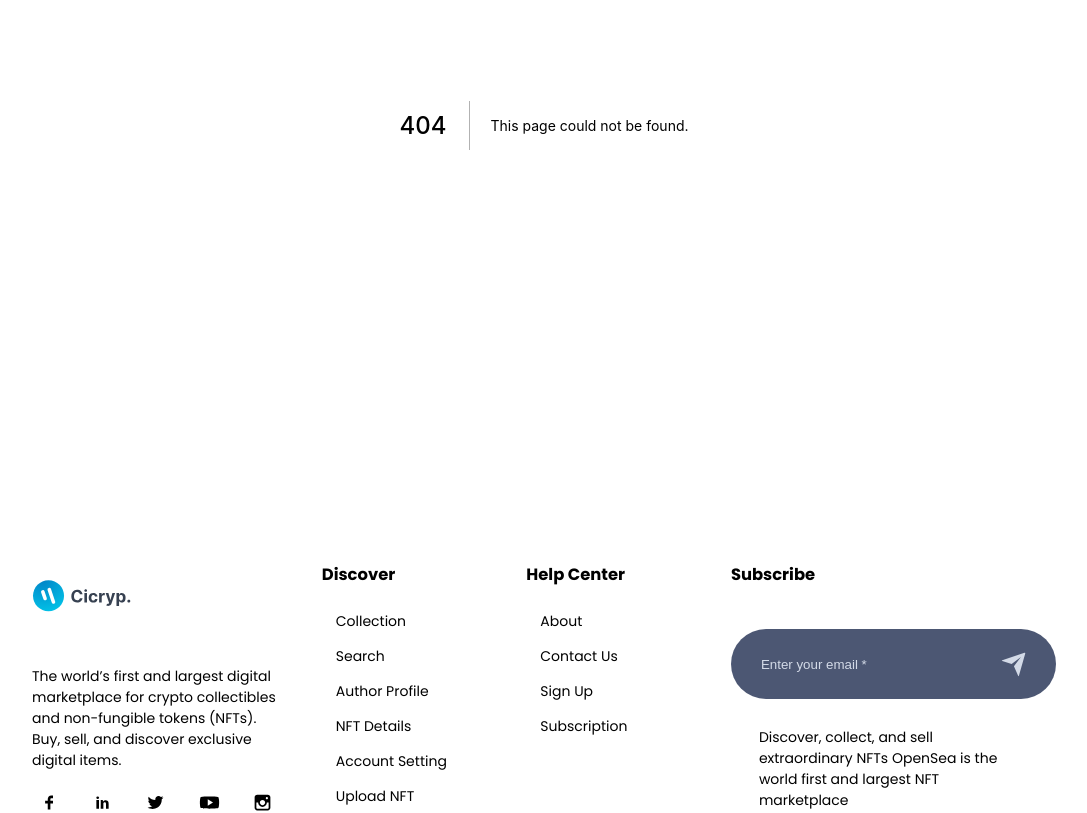
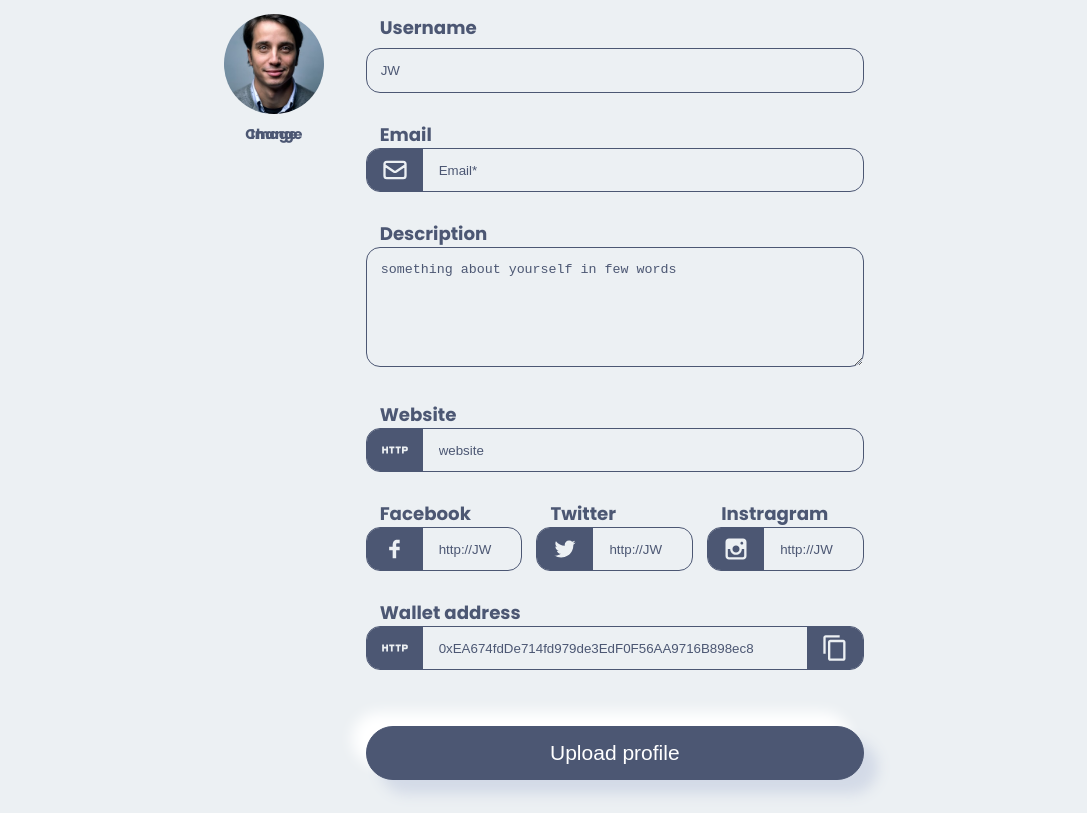
Before and after one commit to Sa1tyPretzel/nft_marketplace, a Next.js app: page /account in a window 1280 px wide. Before the commit this address had no page. Shown: the part 440-1253 px from the top of the page, without its empty margins (96-1183 px from the left). Built offline with nearby package versions, Linux system fonts and the light colour scheme.

Commit message:
add account page

```diff
--- /dev/null
+++ b/AccountPage/Form/Form.jsx
@@ -0,0 +1,118 @@
+import React from "react";
+import { HiOutlineMail } from "react-icons/hi";
+import { MdOutlineHttp, MdOutlineContentCopy } from "react-icons/md";
+import {
+  TiSocialFacebook,
+  TiSocialTwitter,
+  TiSocialInstagram,
+} from "react-icons/ti";
+
+//INTERNAL IMPORT
+import Style from "./Form.module.css";
+import { Button } from "../../components/componentsindex.js";
+
+const Form = () => {
+    return (
+        <div className={Style.Form}>
+          <div className={Style.Form_box}>
+            <form>
+              <div className={Style.Form_box_input}>
+                <label htmlFor="name">Username</label>
+                <input
+                  type="text"
+                  placeholder="JW"
+                  className={Style.Form_box_input_userName}
+                />
+              </div>
+
+              <div className={Style.Form_box_input}>
+                <label htmlFor="email">Email</label>
+                <div className={Style.Form_box_input_box}>
+                  <div className={Style.Form_box_input_box_icon}>
+                    <HiOutlineMail />
+                  </div>
+                  <input type="text" placeholder="Email*" />
+                </div>
+              </div>
+
+              <div className={Style.Form_box_input}>
+                <label htmlFor="description">Description</label>
+                <textarea
+                  name=""
+                  id=""
+                  cols="30"
+                  rows="6"
+                  placeholder="something about yourself in few words"
+                ></textarea>
+              </div>
+
+              <div className={Style.Form_box_input}>
+                <label htmlFor="website">Website</label>
+                <div className={Style.Form_box_input_box}>
+                  <div className={Style.Form_box_input_box_icon}>
+                    <MdOutlineHttp />
+                  </div>
+
+                  <input type="text" placeholder="website" />
+                </div>
+              </div>
+
+              <div className={Style.Form_box_input_social}>
+                <div className={Style.Form_box_input}>
+                  <label htmlFor="facebook">Facebook</label>
+                  <div className={Style.Form_box_input_box}>
+                    <div className={Style.Form_box_input_box_icon}>
+                      <TiSocialFacebook />
+                    </div>
+                    <input type="text" placeholder="http://JW" />
+                  </div>
+                </div>
+                <div className={Style.Form_box_input}>
+                  <label htmlFor="Twitter">Twitter</label>
+                  <div className={Style.Form_box_input_box}>
+                    <div className={Style.Form_box_input_box_icon}>
+                      <TiSocialTwitter />
+                    </div>
+                    <input type="text" placeholder="http://JW" />
+                  </div>
+                </div>
+                <div className={Style.Form_box_input}>
+                  <label htmlFor="Instragram">Instragram</label>
+                  <div className={Style.Form_box_input_box}>
+                    <div className={Style.Form_box_input_box_icon}>
+                      <TiSocialInstagram />
+                    </div>
+                    <input type="text" placeholder="http://JW" />
+                  </div>
+                </div>
+              </div>
+
+              <div className={Style.Form_box_input}>
+                <label htmlFor="wallet">Wallet address</label>
+                <div className={Style.Form_box_input_box}>
+                  <div className={Style.Form_box_input_box_icon}>
+                    <MdOutlineHttp />
+                  </div>
+                  <input
+                    type="text"
+                    placeholder="0xEA674fdDe714fd979de3EdF0F56AA9716B898ec8"
+                  />
+                  <div className={Style.Form_box_input_box_icon}>
+                    <MdOutlineContentCopy />
+                  </div>
+                </div>
+              </div>
+
+              <div className={Style.Form_box_btn}>
+                <Button
+                  btnName="Upload profile"
+                  handleClick={() => {}}
+                  classStyle={Style.button}
+                />
+              </div>
+            </form>
+          </div>
+        </div>
+      );
+    };
+export default Form
--- /dev/null
+++ b/AccountPage/Form/Form.module.css
@@ -0,0 +1,95 @@
+
+
+.Form{
+    width: 100%;
+}
+
+.Form_box_input{
+    margin-top: 2rem;
+}
+
+.Form_box_input label{
+    display: block;
+    width: 100%;
+    margin-left: 1rem;
+    font-weight: 700;
+    font-size: 1.3rem;
+}
+
+.Form_box_input_userName{
+    width: 100%;
+    border: 1px solid var(--icons-color);
+    padding: 1rem;
+    border-radius: 1rem;
+    background-color: transparent;
+    margin-top: .5rem;
+    outline: none;
+}
+
+.Form_box_input::placeholder{
+    font-size: 1.2rem;
+    color: var(--icons-color);
+}
+
+.Form_box_input_box{
+    width: 100%;
+    border: 1px solid var(--icons-color);
+    border-radius: 1rem;
+    align-items: center;
+    display: flex;
+    gap: 1rem;
+    overflow: hidden;
+}
+
+.Form_box_input_box_icon{
+    font-size: 2rem;
+    background-color: var(--icons-color);
+    padding: .5rem 1rem;
+    color: var(--main-bg-color);
+    display: grid;
+    cursor: pointer;
+}
+
+.Form_box_input_box input{
+    width: 90%;
+    border: 0;
+    background-color: transparent;
+    outline: none;
+}
+
+.Form_box_input textarea{
+    width: 100%;
+    background-color: transparent;
+    outline: none;
+    border-radius: 1rem;
+    padding: 1rem;
+    border: 1px solid var(--icons-color);
+}
+
+.Form_box_input_social{
+    display: grid;
+    grid-template-columns: repeat(3, 1fr);
+    gap: 1rem;
+}
+.Form_box_btn{
+    margin: 4rem 0;
+}
+
+.button{
+    width: 100%;
+    display: flex;
+    justify-content: center;
+    font-size: 1.5rem;
+}
+
+@media screen and (max-width: 35em) {
+    .Form_box_input_social{
+        grid-template-columns: 1fr;
+    }
+}
+
+@media screen and (min-width: 425px) and (max-width: 768px) {
+    .Form_box_input_social{
+        grid-template-columns: 1fr 1fr;
+    }
+}
--- a/package.json
+++ b/package.json
@@ -13,6 +13,7 @@
     "next": "12.2.5",
     "react": "18.2.0",
     "react-dom": "18.2.0",
+    "react-dropzone": "^14.2.3",
     "react-icons": "^4.7.1"
   }
 }
--- /dev/null
+++ b/pages/account.js
@@ -0,0 +1,53 @@
+import React, { useState, useMemo, useCallback, useContext } from "react";
+import Image from "next/image";
+import { useDropzone } from "react-dropzone";
+
+//INTERNAL IMPORT
+import Style from "../styles/account.module.css";
+import images from "../img";
+import From from "../AccountPage/Form/Form";
+
+const account = () => {
+    const [fileUrl, setFileUrl] = useState(null);
+
+    const onDrop = useCallback(async (acceptedFile) => {
+      setFileUrl(acceptedFile[0]);
+    }, []);
+
+    const { getRootProps, getInputProps } = useDropzone({
+      onDrop,
+      accept: "image/*",
+      maxSize: 5000000,
+    });
+
+  return (
+    <div className={Style.account}>
+      <div className={Style.account_info}>
+        <h1>Profile settings</h1>
+        <p>
+          You can set preferred display name, create your profile URL and manage
+          other personal settings.
+        </p>
+      </div>
+
+      <div className={Style.account_box}>
+        <div className={Style.account_box_img} {...getRootProps()}>
+          <input {...getInputProps()} />
+          <Image
+            src={images.user1}
+            alt="account upload"
+            width={150}
+            height={150}
+            className={Style.account_box_img_img}
+          />
+          <p className={Style.account_box_img_para}>Change Image</p>
+        </div>
+        <div className={Style.account_box_from}>
+          <From />
+        </div>
+      </div>
+    </div>
+  )
+}
+
+export default account
--- /dev/null
+++ b/styles/account.module.css
@@ -0,0 +1,88 @@
+
+.account{
+    width: 100%;
+    margin-block: 6rem;
+}
+
+.account_info{
+    width: 50%;
+    margin:  0 auto;
+    border-bottom: 1px solid var(--shadow-dark-color);
+}
+
+.account_info h1{
+    font-size: 4rem;
+    line-height: .5;
+}
+
+.account_info p{
+    font-size: 1.3rem;
+    width: 80%;
+    line-height: 1.2;
+    padding-bottom: .5rem;
+}
+
+.account_box{
+    width: 50%;
+    margin:  0 auto;
+
+    display: grid;
+    grid-template-columns: 1fr 5fr;
+    margin-top: 3rem;
+    gap: 3rem;
+    align-items: flex-start;
+}
+
+.account_box_img{
+    margin-top: 2rem;
+    cursor: pointer;
+    position: relative;
+    text-align: center;
+}
+
+.account_box_img_img{
+    border-radius: 50%;
+
+}
+
+.account_box_img_para{
+    font-weight: 700;
+    font-size: 1rem;
+    line-height: 0;
+}
+
+@media screen and (max-width: 35em) {
+    .account_info{
+        width: 90%;
+    }
+    .account_info h1{
+        font-size: 2rem;
+    }
+
+    .account_info p{
+        font-size: 1rem;
+        width: 100%;
+    }
+    .account_box{
+        width: 90%;
+        grid-template-columns: 1fr;
+    }
+}
+
+@media screen and (min-width: 425px) and (max-width: 768px) {
+    .account_info{
+        width: 90%;
+    }
+    .account_info h1{
+        font-size: 2rem;
+    }
+
+    .account_info p{
+        font-size: 1rem;
+        width: 100%;
+    }
+    .account_box{
+        width: 90%;
+        grid-template-columns: 1fr;
+    }
+}
```
Also changed, not shown: 1 other file (tests, documents, lock files or other folders).
